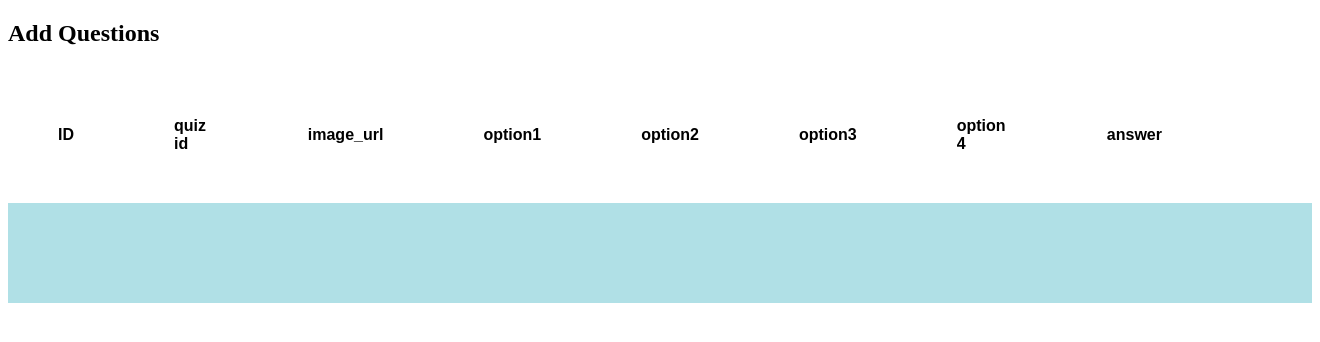
After one commit to Sanjana-03/Run-Time-Terror, a Django app: template App/templates/Table.html in a window 1320 px wide. The commit adds this page. Shown: the top 342 px of the page. Run offline with Django 3.2, Linux system fonts and the light colour scheme; the template is opened without the code that fills it, so the values that code supplies are empty.

Commit message:
Add files via upload

```diff
--- /dev/null
+++ b/App/templates/Table.html
@@ -0,0 +1,55 @@
+<!DOCTYPE html>
+<html>
+<head>
+<style>
+table {
+  font-family: arial, sans-serif;
+  border-collapse: collapse;
+  width: 100%;
+}
+
+td, th {
+  border: 1px grey;
+  text-align: left;
+  padding: 50px;
+}
+
+tr:nth-child(even) {
+  background-color: powderblue;
+}
+</style>
+</head>
+<body>
+
+<h2 font size:200px>Add Questions</h2>
+
+<table>
+  <tr>
+    <th font size:40px>ID</th>
+    <th>quiz id</th>
+    <th>image_url</th>
+    <th>option1</th>
+    <th>option2</th>
+    <th>option3</th>
+    <th>option 4</th>
+    <th>answer</th>
+
+  </tr>
+  <tr>
+    <td></td>
+    <td></td>
+    <td></td>
+    <td></td>
+    <td></td>
+    <td></td>
+    <td></td>
+    <td></td>
+    <td></td>
+
+
+  </tr>
+
+</table>
+
+</body>
+</html>
```
Also changed, not shown: App/templates/Quiz.html (added, +45 -0 lines), App/templates/signup.html (line endings or trailing spaces).
